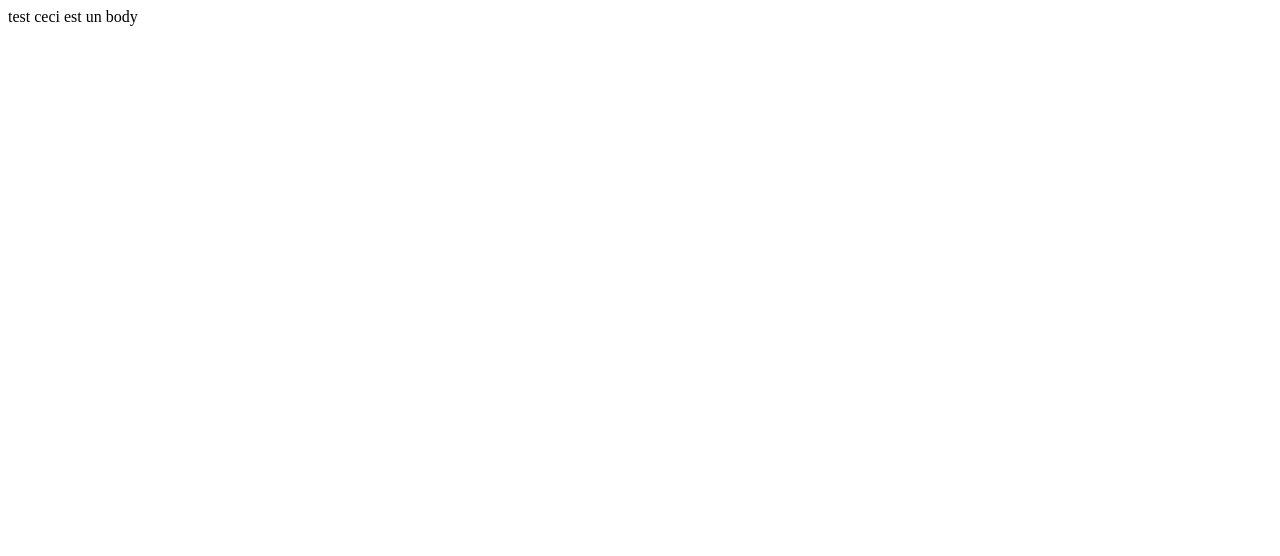
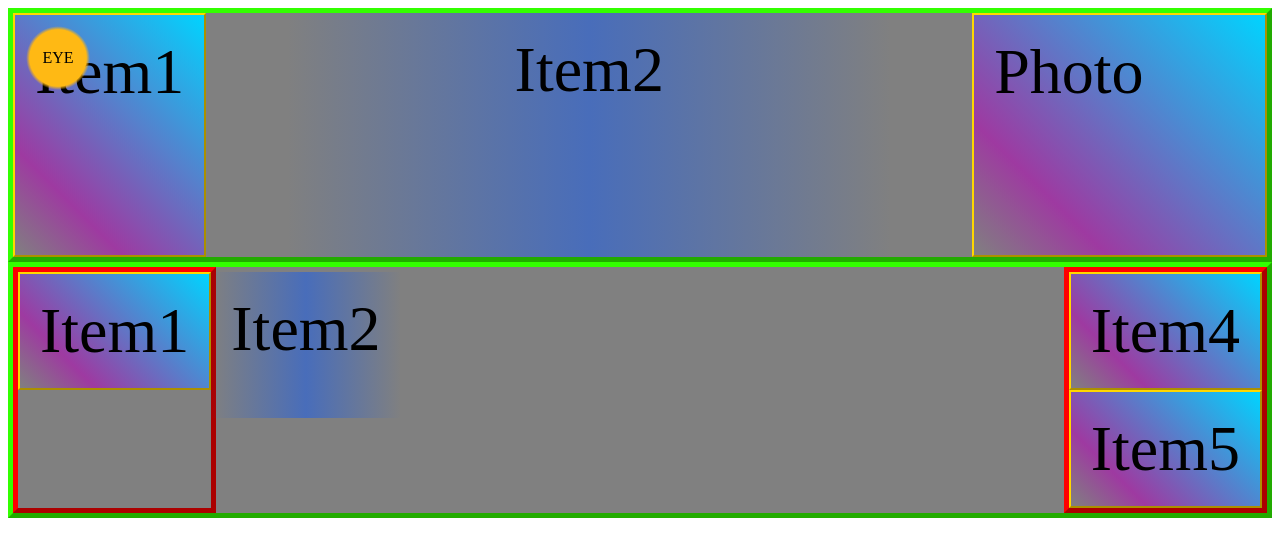
Before and after one commit to Nicolas2Moreau/projetCV, a plain HTML site: page index.html in a window 1280 px wide. Drawn offline with Linux system fonts and the light colour scheme.

Commit message:
First HOME commit
template HEADER : OK
template main: TO REWORK

```diff
--- a/index.html
+++ b/index.html
@@ -1,14 +1,57 @@
 <!DOCTYPE html>
 <html lang="en">
+
 <head>
     <meta charset="UTF-8">
     <meta http-equiv="X-UA-Compatible" content="IE=edge">
     <meta name="viewport" content="width=device-width, initial-scale=1.0">
+    <link rel="stylesheet" href="style.css">
     <title>Ceci est un onglet</title>
-    test
 </head>
+
 <body>
-    ceci est un body
+    <div class="btn-test btn-wrapper">
+        <div class="btn-txt">EYE</div>
+
+    </div>
+
+    <div class="flex-header">
+        <div class="flex-item1 flex-item-global">
+            Item1
+        </div>
+        <div class="flex-item2 flex-item-global">
+            Item2
+        </div>
+        <div class="flex-item3 flex-item-global">
+            Photo
+        </div>
+        <!-- <div class="flex-item4 flex-item-global">
+                Item4
+            </div>
+            <div class="flex-item5 flex-item-global">
+                Item5
+            </div> -->
+    </div>
+    <div class="flex-main">
+        <aside class="flex-container">
+            <div class="flex-item1 flex-item-global">
+                Item1
+            </div>
+            <div class="flex-item2 flex-item-global">
+                Item2
+            </div>
+        </aside>
+        <aside class="flex-container">
+            <div class="flex-item4 flex-item-global">
+                Item4
+            </div>
+            <div class="flex-item5 flex-item-global">
+                Item5
+            </div>
+        </aside>
+    </div>
+
 
 </body>
+
 </html>
--- a/style.css
+++ b/style.css
@@ -1,4 +1,77 @@
-.classic{
-    width: 200px;
-    height: 500px;
+.btn-wrapper{
+    display: flex;
 }
+
+.flex-container {
+    flex-wrap: wrap;
+    flex-direction: column;
+    background-color: grey;
+    display: flex;
+    /* padding: 10px; */
+    border: 5px outset rgb(255, 0, 0);
+    justify-content: space-between;
+    /* border-color: black; */
+}
+.flex-header {
+    background-color: grey;
+    display: flex;
+    /* padding: 10px; */
+    border: 5px outset rgb(51, 255, 0);
+    justify-content: space-between;
+    /* border-color: black; */
+}
+.flex-main {
+    background-color: grey;
+    display: flex;
+    /* padding: 10px; */
+    border: 5px outset rgb(51, 255, 0);
+    justify-content: space-between;
+    /* border-color: black; */
+}
+.btn-txt{
+    margin: auto;
+}
+.btn-test{
+    position: absolute;
+
+    height: 100px;
+    width: 100px;
+    background: rgb(255,185,20);
+    background: radial-gradient(circle, rgba(255,185,20,1) 40%, rgba(0,212,255,0) 45%);
+    /* margin: auto; */
+}
+.btn-test:hover{
+    background: crimson;
+}
+
+.flex-item-global {
+    font-size: 4rem;
+
+    padding: 20px;
+    background: rgb(255, 255, 255);
+    background: linear-gradient(45deg, rgba(255, 255, 255, 0) 0%, rgba(177, 13, 182, 0.6113795860140931) 25%, rgba(0, 212, 255, 1) 100%);
+    border: 2px outset gold;
+}
+
+.flex-item1 {
+    text-align: center;
+    /* width: 50%; */
+    /* flex-basis: 45%; */
+}
+
+.flex-item2 {
+    text-align: center;
+    background: rgb(0, 0, 0);
+    background: linear-gradient(90deg, rgba(0, 0, 0, 0) 0%, rgba(37, 97, 223, 0.6113795860140931) 50%, rgba(0, 0, 0, 0) 100%);
+    /* width: 45%; */
+    border: 0px;
+    flex-basis: 45%;
+}
+
+.flex-item3 {
+    height: 200px;
+    flex-basis: 20%;
+}
+
+/* .flex-item4{} */
+/* .flex-item5{} */
```
